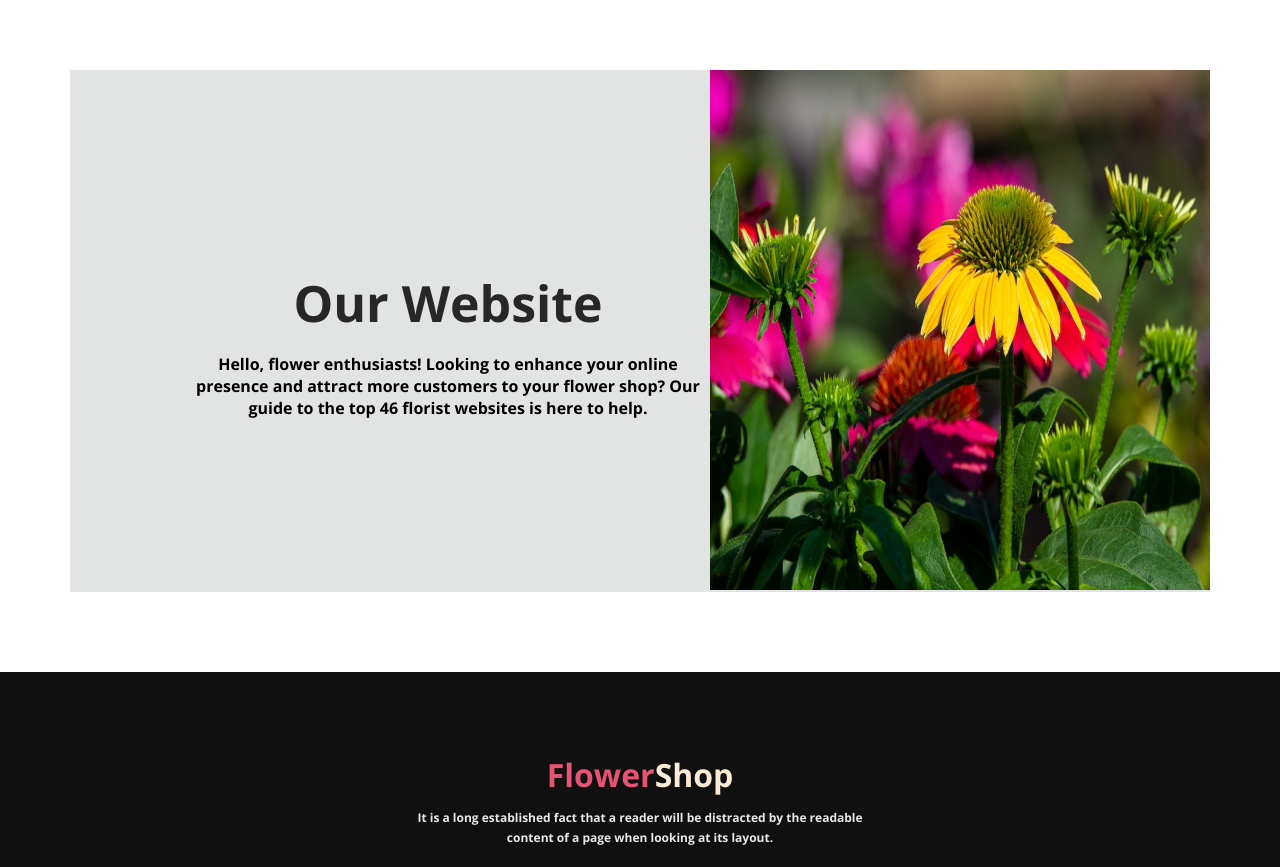
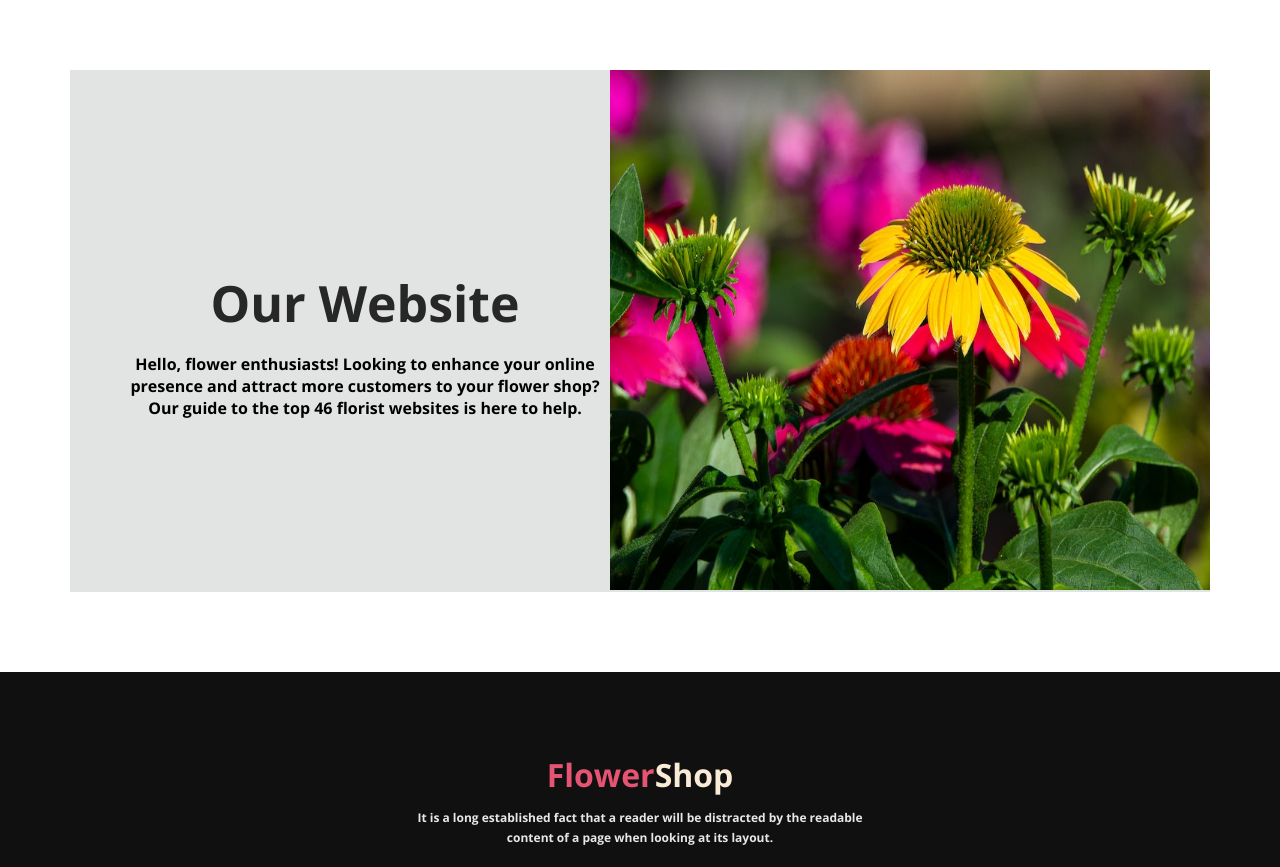
Before and after one commit to ayeshaalpona/flower-assignment-repo, a plain HTML site: page index.html in a window 1280 px wide. Shown: the part 3186-4053 px from the top of the page. Drawn offline with nearby package versions, Linux system fonts and the light colour scheme.

Commit message:
bonus section done

```diff
--- a/styles/index.css
+++ b/styles/index.css
@@ -240,7 +240,7 @@ main {
   height: 522px;
 }
 .bonous2 {
-  padding-left: 116px;
+  padding-left: 50px;
   display: flex;
   flex-direction: column;
   align-items: center;
@@ -258,7 +258,6 @@ main {
   text-align: center;
 }
 .bonus-img {
-  width: 500px;
+  width: 600px;
   height: 520px;
-
- }
+}
```
